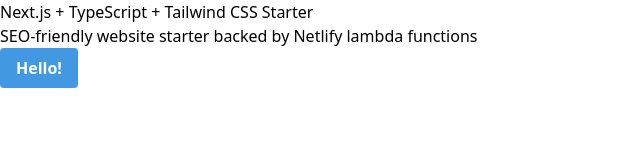
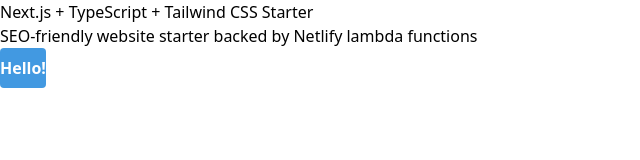
Before and after one commit to aeksco/react-next-typescript-netlify-starter, a Next.js app: page / in a window 1280 px wide. Shown: the top 160 px of the page, without its empty margins (0-640 px from the left). Built offline with nearby package versions, Linux system fonts and the light colour scheme.

Commit message:
Added .vscode directory - includes settings.json + css_custom_data.json

```diff
--- a/src/styles/index.css
+++ b/src/styles/index.css
@@ -2,12 +2,15 @@
 @tailwind components;
 @tailwind utilities;
 
-/* Tailwind abstractions */
+/* Example Tailwind CSS abstractions */
 .btn {
-  @apply font-bold py-2 px-4 rounded;
+  @apply font-bold;
+  @apply py-2;
+  @apply rounded;
 }
 .btn-blue {
-  @apply bg-blue-500 text-white;
+  @apply text-white;
+  @apply bg-blue-500;
 }
 .btn-blue:hover {
   @apply bg-blue-700;
```
